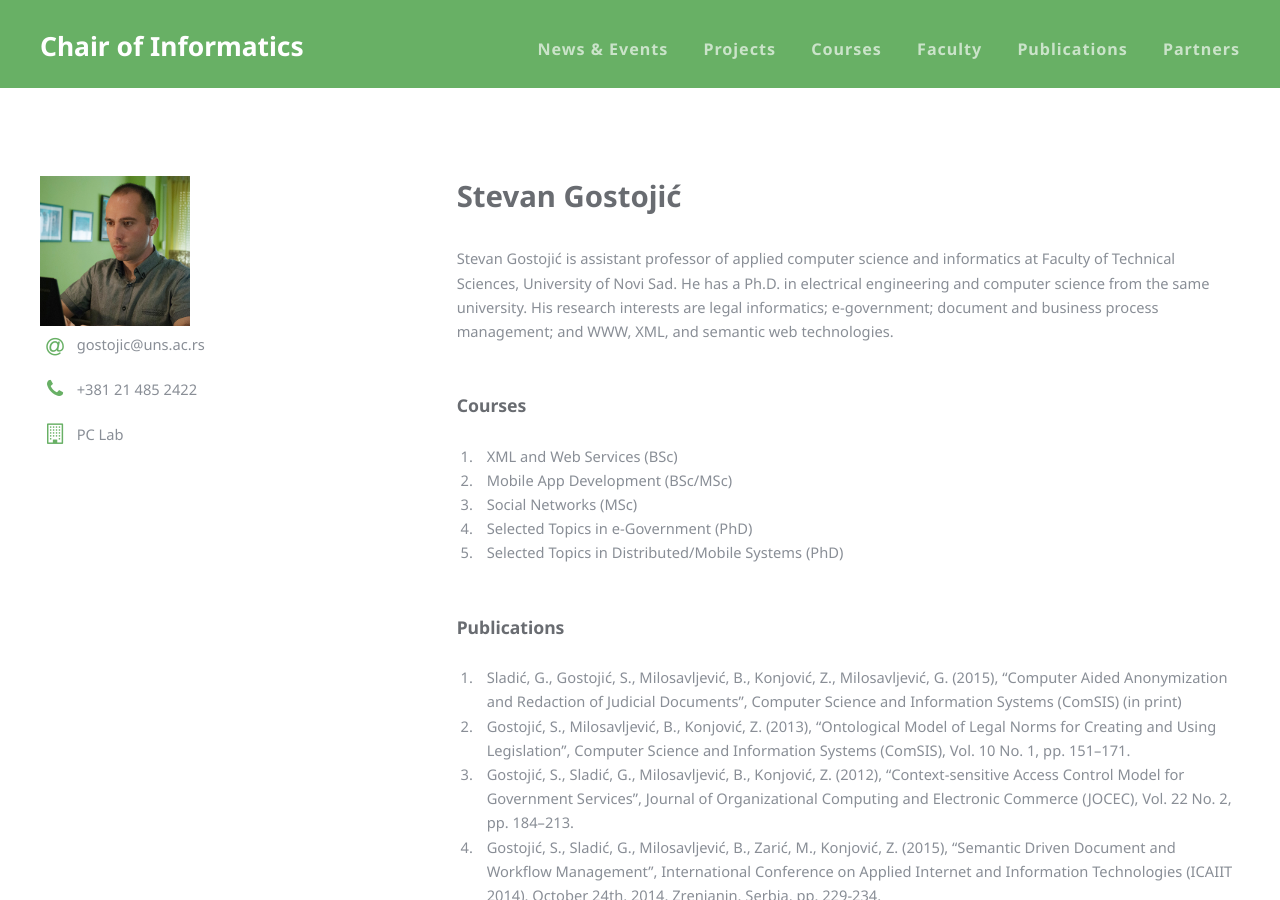
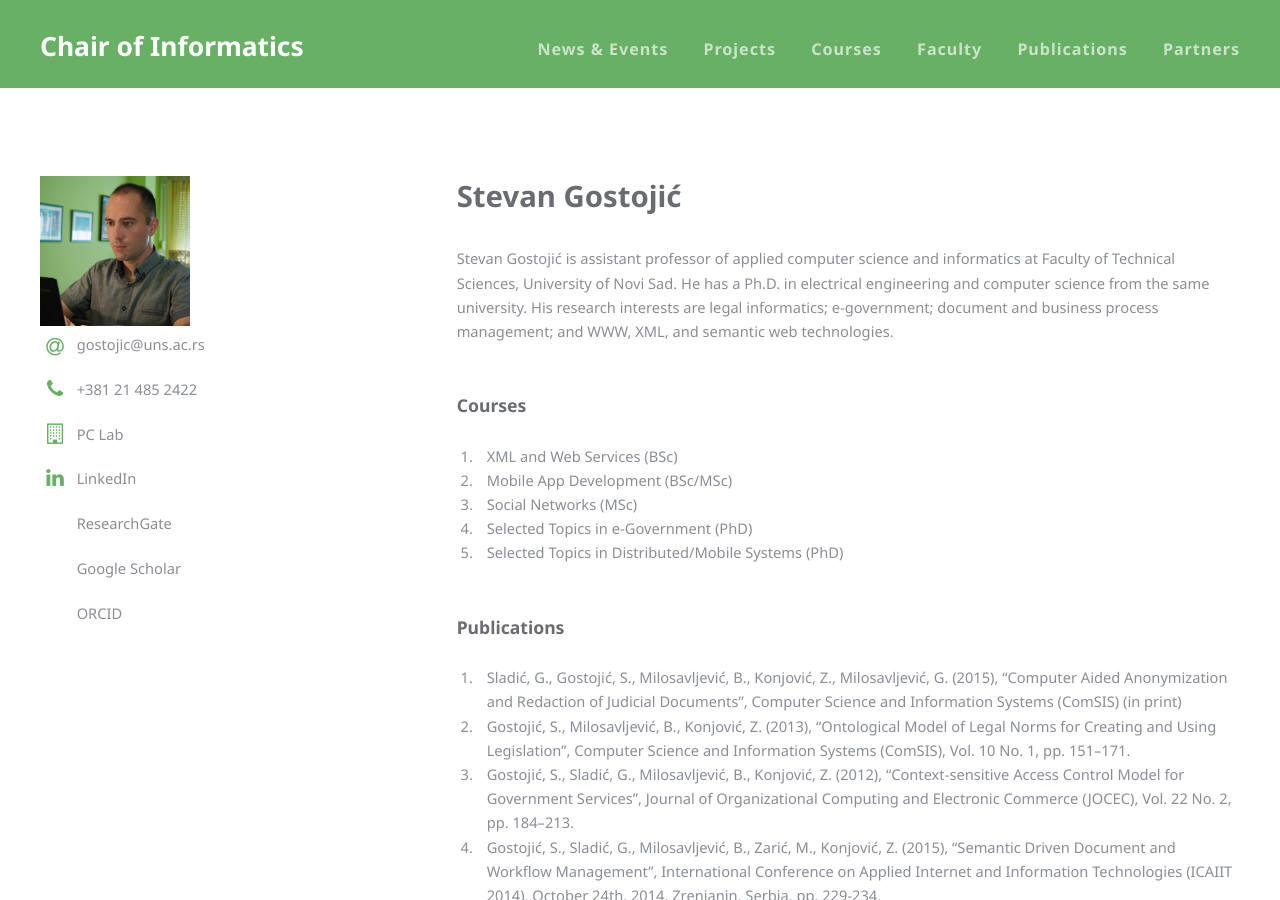
Before and after one commit to unsftn/informatika, a Jekyll site: the page built from _faculty/StevanGostojic.md, in a window 1280 px wide and 900 px high. Built offline with Jekyll 4.4.1, drawn with Linux system fonts in a browser that asks for light colours.

Commit message:
Faculty layout changed.

```diff
--- a/_faculty/StevanGostojic.md
+++ b/_faculty/StevanGostojic.md
@@ -9,6 +9,10 @@ email: gostojic@uns.ac.rs
 phone: +381 21 485 2422
 office: PC Lab
 photo: StevanGostojic.jpg
+linkedin: https://www.linkedin.com/in/gostojic
+researchgate: https://www.researchgate.net/profile/Stevan_Gostojic
+scholar: https://scholar.google.com.br/citations?user=K2lVPowAAAAJ
+orcid: http://orcid.org/0000-0002-4458-3565
 ---
 
 Stevan Gostojić is assistant professor of applied computer science and informatics at Faculty of Technical Sciences, University of Novi Sad. He has a Ph.D. in electrical engineering and computer science from the same university. His research interests are legal informatics; e-government; document and business process management; and WWW, XML, and semantic web technologies.
--- a/_layouts/faculty.html
+++ b/_layouts/faculty.html
@@ -26,6 +26,10 @@
                       <li class="icon fa-at">{{ page.email }}</li>
                       <li class="icon fa-phone">{{ page.phone }}</li>
                       <li class="icon fa-building-o">{{ page.office }}</li>
+                      <li class="icon fa-linkedin" href="{{ page.linkedin }}">LinkedIn</li>
+                      <li class="icon fa-researchgate" href="{{ page.researchgate }}">ResearchGate</li>
+                      <li class="icon fa-scholar" href="{{ page.scholar }}">Google Scholar</li>
+                      <li class="icon fa-orcid" href="{{ page.orcid }}">ORCID</li>
                     </ul>
                   </section>
                 </div>
```
